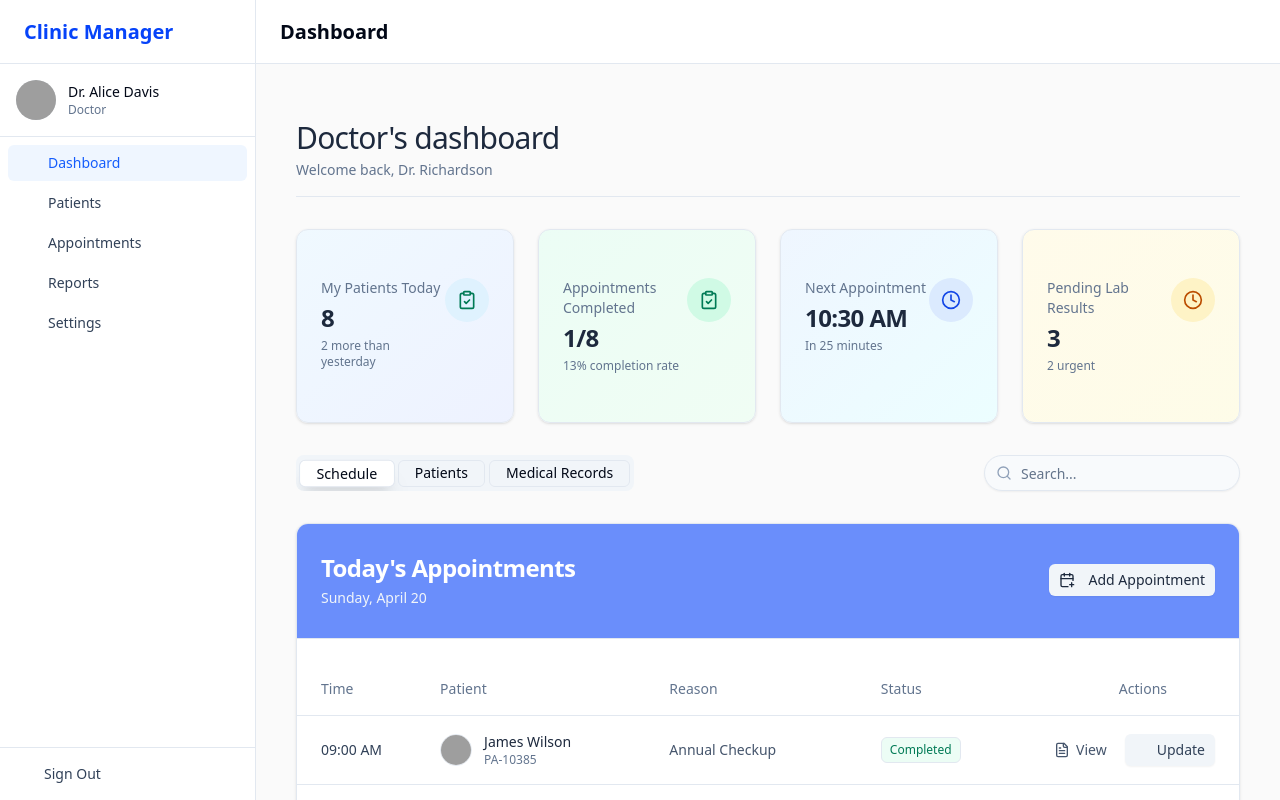
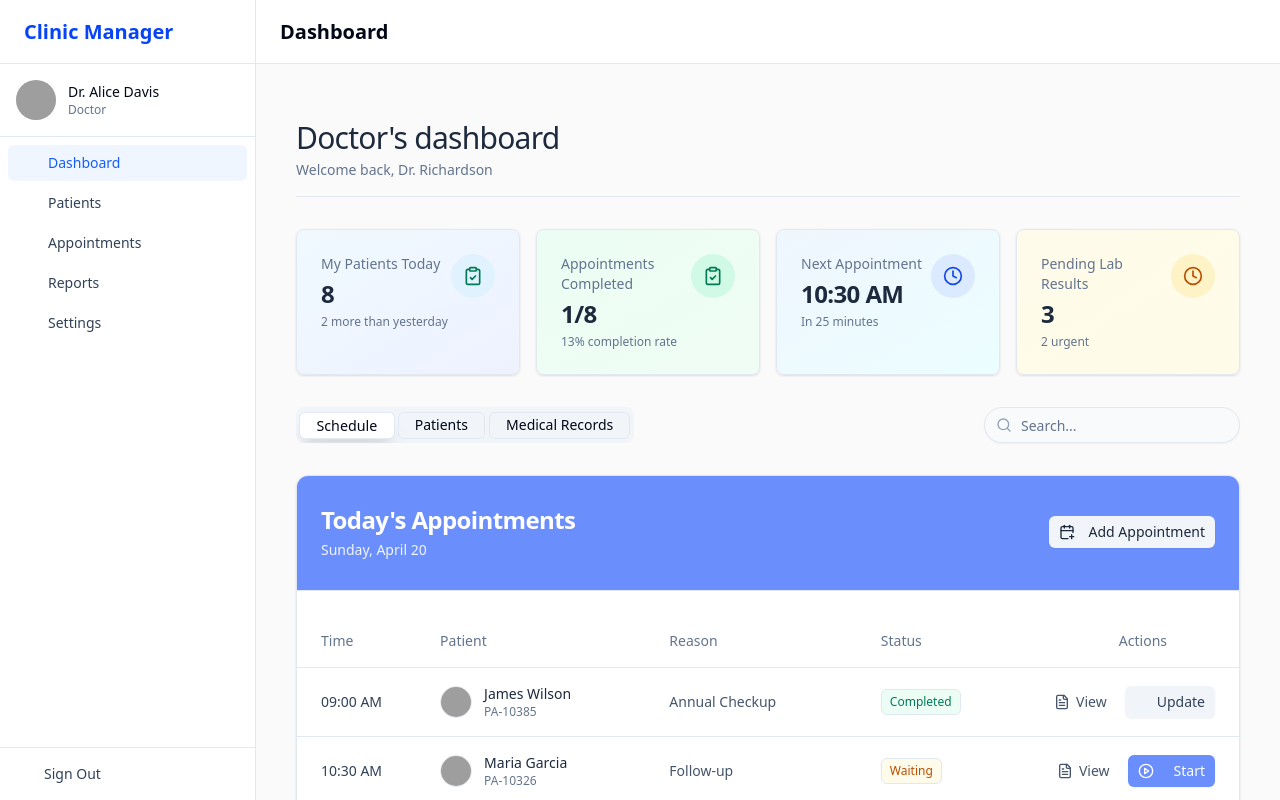
Before and after one commit to Belalnajy/clinic-project, a React (Vite) app in the folder frontend/: page /dashboard/doctor in a window 1280 px wide. Built offline with nearby package versions, Linux system fonts and the light colour scheme; grey boxes are pictures that could not be loaded.

Commit message:
refactor: extract StatCard component from StatsSection
- Moved StatCard into its own reusable component (StatCard.jsx)
- Cleaned up StatsSection.jsx to import and use the StatCard
- Improved code readability and maintainability

```diff
--- a/frontend/src/components/dashboard/StatCard.jsx
+++ b/frontend/src/components/dashboard/StatCard.jsx
@@ -1,21 +1,50 @@
-const StatCard = ({ title, value, change, icon, iconBgColor, iconColor }) => {
-  const isPositiveChange = !change.startsWith('-');
+const StatCard = ({ title, value, change, icon, color = "primary" }) => {
+  const colors = {
+    primary: {
+      bgGradient: "bg-gradient-to-br from-sky-50 to-indigo-50",
+      iconBg: "bg-sky-100",
+      iconColor: "text-sky-700",
+      borderColor: "border-sky-100"
+    },
+    success: {
+      bgGradient: "bg-gradient-to-br from-emerald-50 to-green-50",
+      iconBg: "bg-emerald-100",
+      iconColor: "text-emerald-700",
+      borderColor: "border-emerald-100"
+    },
+    warning: {
+      bgGradient: "bg-gradient-to-br from-amber-50 to-yellow-50",
+      iconBg: "bg-amber-100",
+      iconColor: "text-amber-700",
+      borderColor: "border-amber-100"
+    },
+    info: {
+      bgGradient: "bg-gradient-to-br from-blue-50 to-cyan-50",
+      iconBg: "bg-blue-100",
+      iconColor: "text-blue-700",
+      borderColor: "border-blue-100"
+    }
+  };
+
+  const style = colors[color];
 
   return (
-    <div className="rounded-lg border border-slate-200 bg-white text-slate-950 shadow-sm">
-      <div className="p-6 flex items-start justify-between">
+    <div
+      className={`overflow-hidden ${style.bgGradient} border border-opacity-50 ${style.borderColor} shadow-sm transition-all duration-300 hover:shadow-md rounded-lg`}>
+      <div className="p-6 flex justify-between items-start">
         <div>
-          <p className="text-sm font-medium text-slate-500">{title}</p>
-          <h3 className="text-2xl font-bold">{value}</h3>
-          {change !== '-' && (
-            <p className={`text-xs ${isPositiveChange ? 'text-green-600' : 'text-red-600'} mt-1`}>
-              <i className={`fas fa-arrow-${isPositiveChange ? 'up' : 'down'} mr-1`}></i>
-              <span>{change}</span> {title === 'Available Doctors' ? 'on leave today' : 'from last month'}
-            </p>
-          )}
+          <p className="text-sm font-medium text-slate-500 mb-1">
+            {title}
+          </p>
+          <h3 className="text-2xl font-semibold tracking-tight text-slate-800">
+            {value}
+          </h3>
+          <p className="mt-1 text-xs text-slate-500">
+            {change}
+          </p>
         </div>
-        <div className={`h-12 w-12 rounded-lg ${iconBgColor} flex items-center justify-center ${iconColor}`}>
-          <i className={`${icon} text-xl`}></i>
+        <div className={`rounded-full p-3 ${style.iconBg}`}>
+          {icon}
         </div>
       </div>
     </div>
--- a/frontend/src/components/dashboard/StatsSection.jsx
+++ b/frontend/src/components/dashboard/StatsSection.jsx
@@ -1,63 +1,9 @@
-import { Card, CardContent } from "@/components/ui/card";
+import StatCard from "./StatCard";
 import { ClipboardCheck, Clock } from "lucide-react";
 
 const StatsSection = ({ stats }) => {
-  const StatCard = ({ title, value, change, icon, color = "primary" }) => {
-    const colors = {
-      primary: {
-        bgGradient: "bg-gradient-to-br from-sky-50 to-indigo-50",
-        iconBg: "bg-sky-100",
-        iconColor: "text-sky-700",
-        borderColor: "border-sky-100"
-      },
-      success: {
-        bgGradient: "bg-gradient-to-br from-emerald-50 to-green-50",
-        iconBg: "bg-emerald-100",
-        iconColor: "text-emerald-700",
-        borderColor: "border-emerald-100"
-      },
-      warning: {
-        bgGradient: "bg-gradient-to-br from-amber-50 to-yellow-50",
-        iconBg: "bg-amber-100",
-        iconColor: "text-amber-700",
-        borderColor: "border-amber-100"
-      },
-      info: {
-        bgGradient: "bg-gradient-to-br from-blue-50 to-cyan-50",
-        iconBg: "bg-blue-100",
-        iconColor: "text-blue-700",
-        borderColor: "border-blue-100"
-      }
-    };
-
-    const style = colors[color];
-
-    return (
-      <Card
-        className={`overflow-hidden ${style.bgGradient} border border-opacity-50 ${style.borderColor} shadow-sm transition-all duration-300 hover:shadow-md`}>
-        <CardContent className="p-6">
-          <div className="flex justify-between items-start">
-            <div>
-              <p className="text-sm font-medium text-slate-500 mb-1">
-                {title}
-              </p>
-              <h3 className="text-2xl font-semibold tracking-tight text-slate-800">
-                {value}
-              </h3>
-              <p className="mt-1 text-xs text-slate-500">
-                {change}
-              </p>
-            </div>
-            <div className={`rounded-full p-3 ${style.iconBg}`}>
-              {icon}
-            </div>
-          </div>
-        </CardContent>
-      </Card>
-    );
-  };
   return (
-    <div className="grid gap-6 md:grid-cols-2 lg:grid-cols-4 mb-8">
+    <div className="grid gap-4 grid-cols-1 md:grid-cols-2 xl:grid-cols-4 mb-8">
       <StatCard
         title="My Patients Today"
         value={stats.patientsToday || "8"}
--- a/frontend/src/pages/Dashboard.jsx
+++ b/frontend/src/pages/Dashboard.jsx
@@ -15,7 +15,7 @@ import {
   TableCell
 } from "@/components/ui/table";
 
-import { Filter, UserPlus, Users, ArrowsUpFromLine } from "lucide-react"; // استبدال الأيقونات هنا
+import { Filter, UserPlus, Users, ArrowsUpFromLine } from "lucide-react";
 import { Button } from "@/components/ui/button";
 import { Tabs, TabsContent } from "@/components/ui/tabs";
 import Papa from "papaparse";
```
